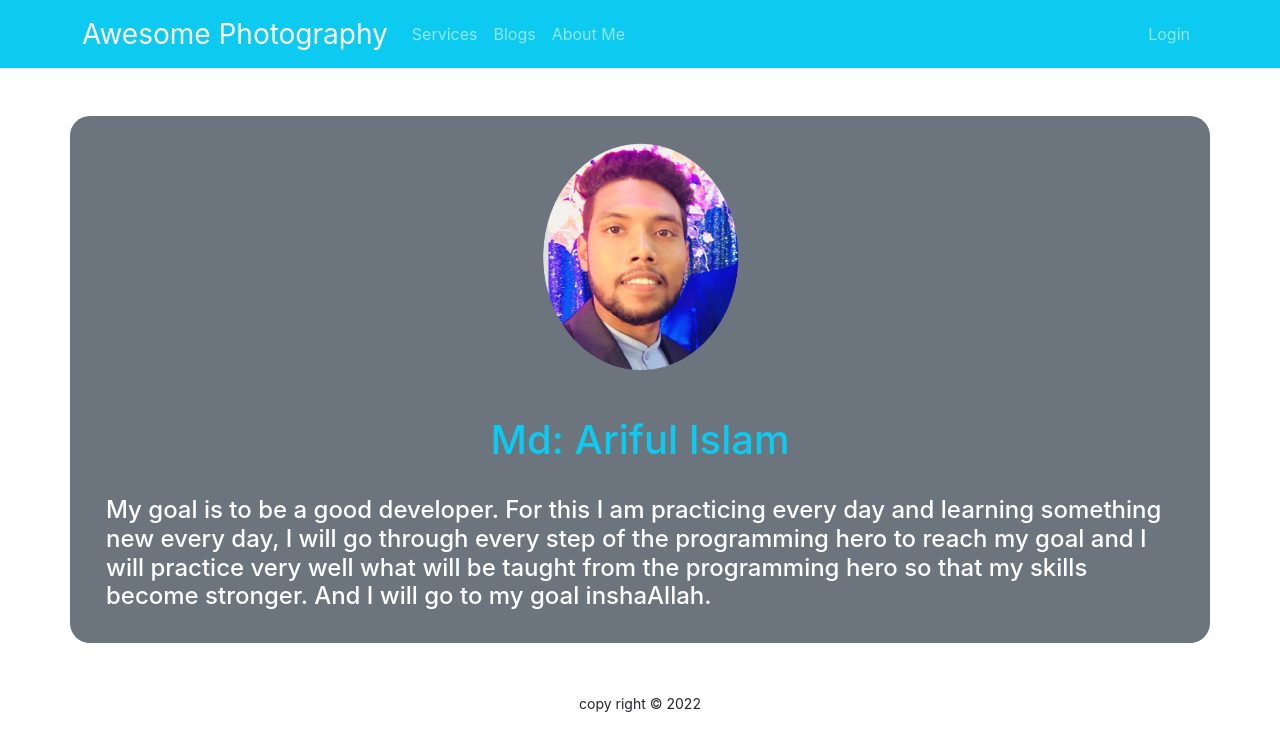
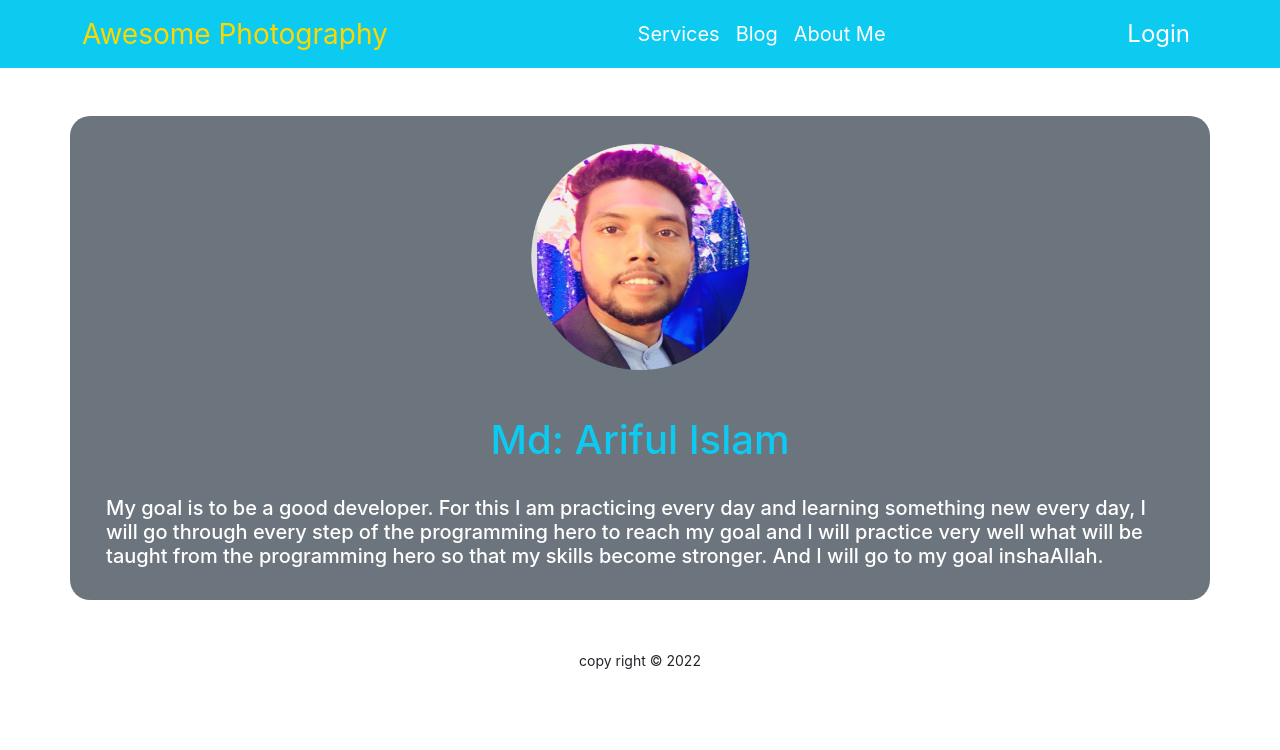
Before and after one commit to ArifulIslamShuvo/-independent-service-provider, a React (Create React App) app: page /about in a window 1280 px wide. Shown: the top 750 px of the page. Built offline with nearby package versions, Linux system fonts and the light colour scheme; no server answers.

Commit message:
added blog page

```diff
--- a/src/App.js
+++ b/src/App.js
@@ -12,6 +12,7 @@ import Signup from './Pages/Login/Signup/Signup';
 import NotFound from './Pages/NotFound/NotFound';
 import RequireAuth from './Pages/Login/RequireAuth/RequireAuth';
 import AboutMe from './Pages/About/AboutMe';
+import Blog from './Pages/Blog/Blog';
 
 function App() {
   return (
@@ -30,6 +31,7 @@ function App() {
         <Route path='/login' element={<Login></Login>}></Route>
         <Route path='/signup' element={<Signup></Signup>}></Route>
         <Route path='/about' element={<AboutMe></AboutMe>}></Route>
+        <Route path='/blog' element={<Blog></Blog>}></Route>
         <Route path='*' element={<NotFound></NotFound>}></Route>
 
       </Routes>
--- a/src/Pages/About/AboutMe.js
+++ b/src/Pages/About/AboutMe.js
@@ -5,11 +5,11 @@ const AboutMe = () => {
     return (
         <div style={{ borderRadius: '20px' }} className='bg-secondary container mx-auto d-block m-5'>
             <div>
-                <img style={{ height: '300px' }} className='mx-auto d-block w-25 p-2' src={Shuvo} alt="" />
+                <img style={{ height: '300px', width:'310px' }} className='mx-auto d-block p-2' src={Shuvo} alt="" />
                 <h1 className='text-center text-info'>Md: Ariful Islam</h1>
             </div>
             <div className='p-4'>
-                <h5 className='text-white fs-4'>My goal is to be a good developer. For this I am practicing every day and learning something new every day, I will go through every step of the programming hero to reach my goal and I will practice very well what will be taught from the programming hero so that my skills become stronger. And I will go to my goal inshaAllah.</h5>
+                <h5 className='text-white fs-5'>My goal is to be a good developer. For this I am practicing every day and learning something new every day, I will go through every step of the programming hero to reach my goal and I will practice very well what will be taught from the programming hero so that my skills become stronger. And I will go to my goal inshaAllah.</h5>
             </div>
         </div>
     );
--- /dev/null
+++ b/src/Pages/Blog/Blog.js
@@ -0,0 +1,53 @@
+import React from 'react';
+
+const Blog = () => {
+    return (
+        <div style={{ borderRadius: '20px' }} className=' container mx-auto d-block m-5'>
+            <div>
+
+                <h1 className='text-center text-info'>Welcome To blogs page</h1>
+            </div>
+            <div className='p-4'>
+                <h5 className=' fs-3'>Difference between Authentication and Authorization</h5>
+                <h4 style={{ color: 'orange' }}>Authentication:</h4>
+                <p>Authentication is to verify your credentials, such as username and password, to verify your identity. The system determines whether the user's credentials are what the user's credentials are using. On public and private networks, the system verifies the user's identity with a login password. Authentication is usually done by a username and password and is sometimes combined with authentication factors, which refer to different ways of authentication. The identity of a user can be determined by what he knows, what he has or what he is. When it comes to security, someone needs to verify at least two or three authentication reasons to gain access to the system.</p>
+                <h4 style={{ color: 'orange' }}>Authorization:</h4>
+                <p>Authorization, On the other hand, your identity comes after successful authentication by the system, which ultimately gives you complete access to resources like information, files, databases, funds, location, and almost anything. Simply put, authorization determines your ability to access your system and to what extent.</p>
+            </div>
+            <div className='p-4'>
+                <h5 className=' fs-3'>Why are you using firebase? What other options do you have to implement authentication?</h5>
+                <h4 style={{ color: 'orange' }}>Why using firebase:</h4>
+                <p>Firebase can be used as a server-less backend for your mobile apps, web apps, etc. This is a service provided by Google. It has many features like a real-time database, cloud function, analytics,crash litics, cloud firestore, etc. Using Firebase to quickly develop backends and not having to worry about servers etc, Google will take care of it.</p>
+                <h4 style={{ color: 'orange' }}> other options for implementing authentication:</h4>
+                <h6>1. Parse - Open Source Backend Platform;</h6>
+                <h6>2. Back4app - Parse Hosting Platform</h6>
+                <h6>3. Kinvey - Mobile Backend as a Service (mBaaS) for the Enterprise</h6>
+                <h6>4. Backendless - Mobile Backend and API Services Platform</h6>
+                <h6>5. Kuzzle - Backend for web, hybrid, or native mobile apps and IoT projects</h6>
+                <h6>6. Pubnub - Real-time APIs and Global Messaging</h6>
+                <h6>7. Kumulos  App Performance Management</h6>
+                <h6>8. Game Sparks  Game Backend Platform</h6>
+                <h6>9. Hoodie - Generic backend with a client API for Offline First applications</h6>
+                <h6>10. Appwrite - Open-Source backend for Flutter developers</h6>
+            </div>
+            <div className='p-4'>
+                <h5 className=' fs-3'>What other services does firebase provide other than authentication</h5>
+                <h4 style={{ color: 'orange' }}>Firebase services: </h4>
+                <h6>1.Cloud Storage.</h6>
+                <h6>2. Cloud Firestore.</h6>
+                <h6>3. Firebase Realtime Database.</h6>
+                <h6>4. Firebase Hosting.</h6>
+                <h6>5. A/B Testing.</h6>
+                <h6>6. Analytics.</h6>
+                <h6>7. App Distribution.</h6>
+                <h6>8. App Indexing.</h6>
+                <h6>9. Dynamic Links.</h6>
+                <h6>10. In-App Messaging.</h6>
+                <h6>11. Predictions. </h6>
+                <h6>12. Remote Config.</h6>
+            </div>
+        </div>
+    );
+};
+
+export default Blog;
--- a/src/Pages/Login/Login/Login.js
+++ b/src/Pages/Login/Login/Login.js
@@ -53,6 +53,7 @@ const Login = () => {
 
 
   return (
+    //---------start-form-container--------------
     <div className='container auth-form-container'>
       <div className='auth-form'>
         <h1 className="text-info m-4">Login</h1>
@@ -91,6 +92,7 @@ const Login = () => {
         {errorMessage}
       </div>
     </div>
+    //----------end-form-container-----------------
   );
 };
 
--- a/src/Pages/Shared/Header/Header.js
+++ b/src/Pages/Shared/Header/Header.js
@@ -17,18 +17,18 @@ const Header = () => {
         <header>
             <Navbar collapseOnSelect expand="lg" bg="info" sticky="top" variant="dark">
                 <Container>
-                    <Navbar.Brand as={Link} to="/" className='fs-3'>Awesome Photography</Navbar.Brand>
+                    <Navbar.Brand as={Link} to="/" className='fs-3'style={{ color: 'gold' }}>Awesome  Photography</Navbar.Brand>
                     <Navbar.Toggle aria-controls="responsive-navbar-nav" />
                     <Navbar.Collapse id="responsive-navbar-nav">
-                        <Nav className="me-auto">
-                            <Nav.Link href="services">Services</Nav.Link>
-                            <Nav.Link href="blogs">Blogs</Nav.Link>
-                            <Nav.Link as={Link} to="about">About Me</Nav.Link>
+                        <Nav className="mx-auto">
+                            <Nav.Link className='fs-5 text-white' href="services">Services</Nav.Link>
+                            <Nav.Link className='fs-5 text-white' href="blog">Blog</Nav.Link>
+                            <Nav.Link className='fs-5 text-white'as={Link} to="about">About Me</Nav.Link>
                         </Nav>
                         <Nav>
 
                             {user?  <Nav.Link onClick={handleLogout} as={Link} to="login">Logout</Nav.Link>
-                            : <Nav.Link as={Link} to="login">Login</Nav.Link>}
+                            : <Nav.Link as={Link} to="login" className='fs-4 text-white'>Login</Nav.Link>}
                         </Nav>
                     </Navbar.Collapse>
                 </Container>
```
Also changed, not shown: src/Pages/Login/Signup/Signup.js (+7 -6 lines).
